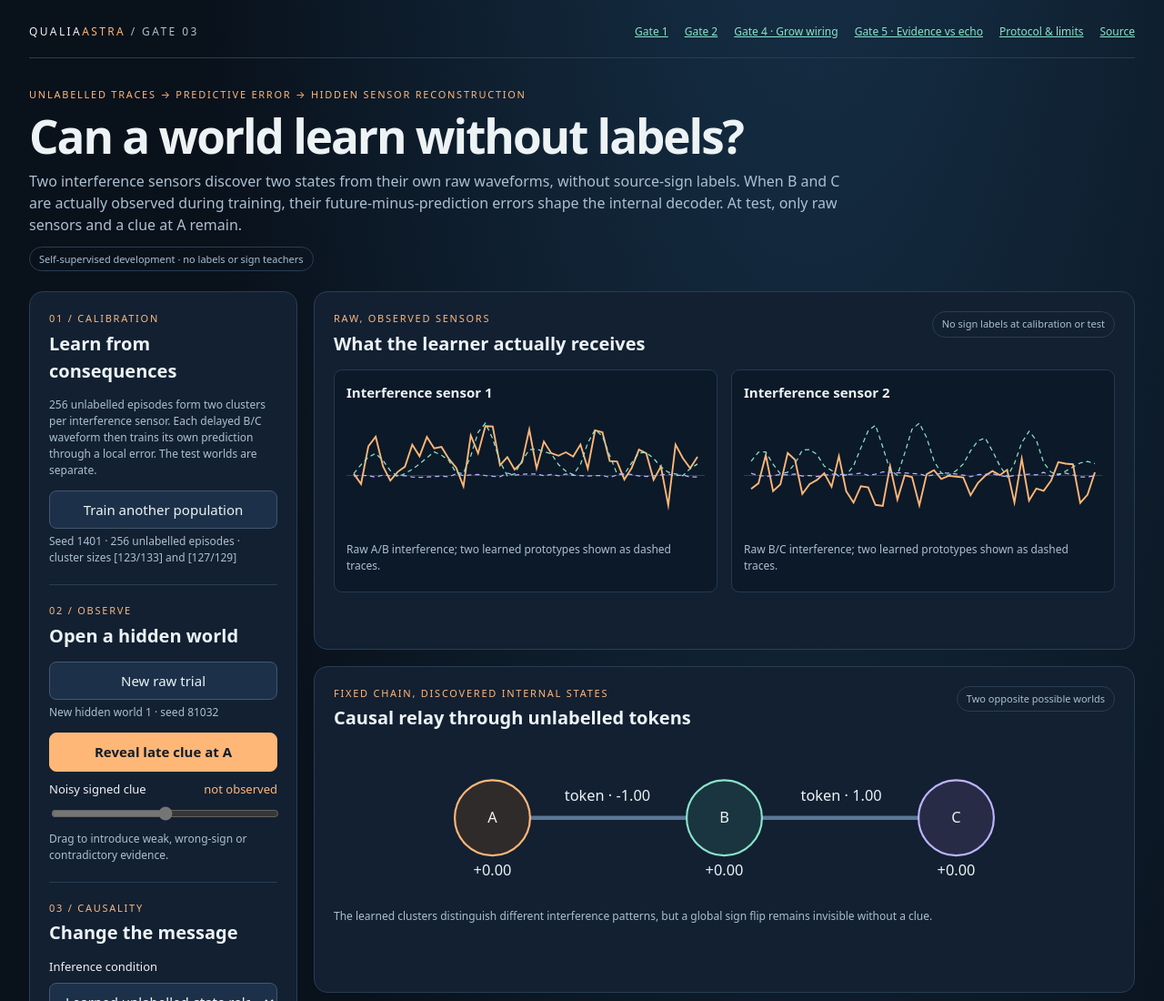
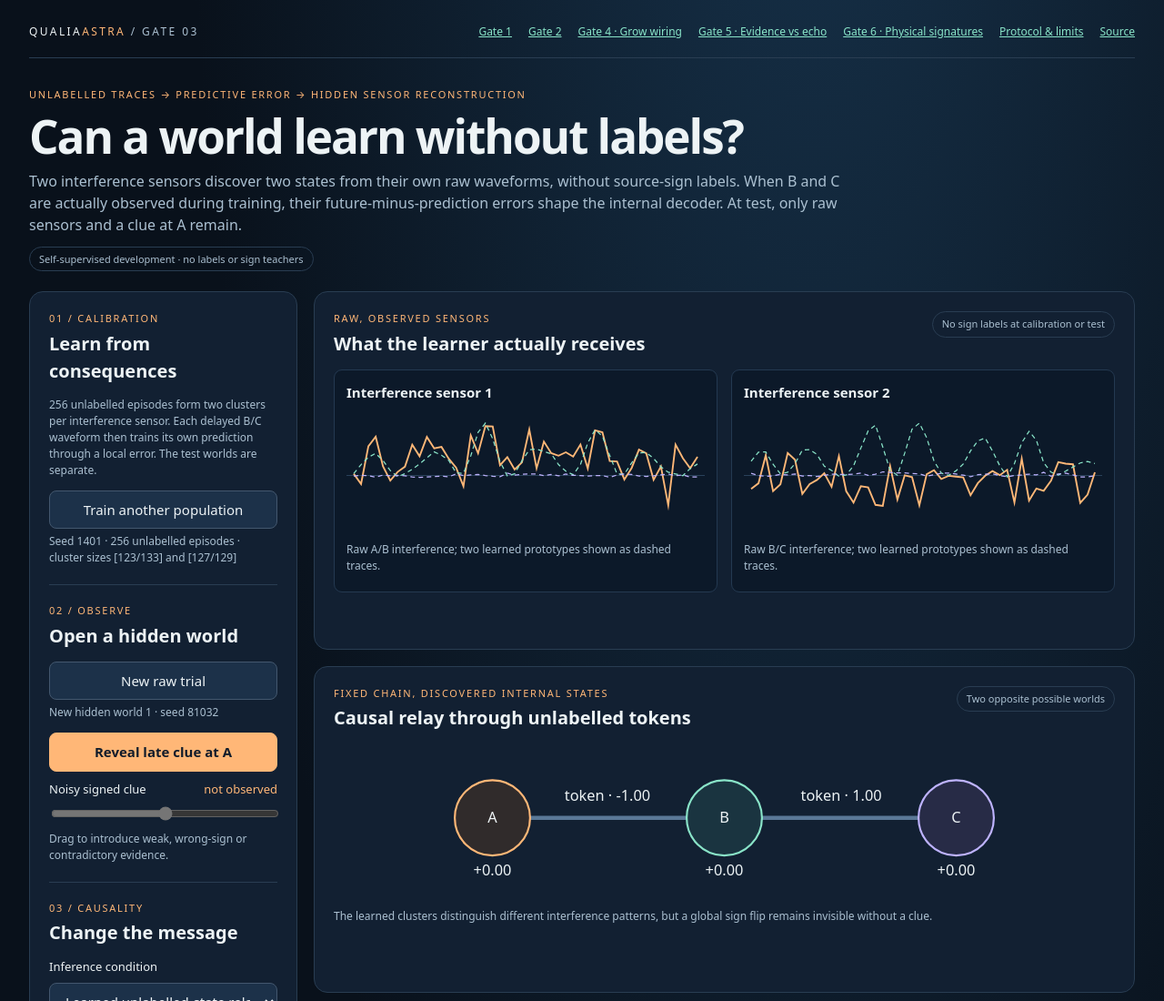
Before and after one commit to anttiluode/QualiaAstra, a plain HTML site: page gate3.html in a window 1280 px wide. Shown: the top 1100 px of the page at 91% size. Drawn offline with Linux system fonts and the light colour scheme.

Commit message:
Navigation: link Gate 6 untagged physical-wave provenance from gate3.html

```diff
--- a/gate3.html
+++ b/gate3.html
@@ -20,7 +20,7 @@ table{width:100%;font-size:13px;border-collapse:collapse}th,td{padding:9px 6px;b
 </style>
 </head>
 <body><main>
-<header><div class="brand">Qualia<span style="color:var(--orange)">Astra</span> <span style="color:var(--sub)">/ Gate 03</span></div><nav class="nav"><a href="./index.html">Gate 1</a><a href="./gate2.html">Gate 2</a><a href="./gate4.html">Gate 4 · Grow wiring</a><a href="./gate5.html">Gate 5 · Evidence vs echo</a><a href="https://github.com/anttiluode/QualiaAstra/blob/main/docs/GATE3_PROTOCOL.md">Protocol & limits</a><a href="https://github.com/anttiluode/QualiaAstra">Source</a></nav></header>
+<header><div class="brand">Qualia<span style="color:var(--orange)">Astra</span> <span style="color:var(--sub)">/ Gate 03</span></div><nav class="nav"><a href="./index.html">Gate 1</a><a href="./gate2.html">Gate 2</a><a href="./gate4.html">Gate 4 · Grow wiring</a><a href="./gate5.html">Gate 5 · Evidence vs echo</a> <a href="./gate6.html">Gate 6 · Physical signatures</a><a href="https://github.com/anttiluode/QualiaAstra/blob/main/docs/GATE3_PROTOCOL.md">Protocol & limits</a><a href="https://github.com/anttiluode/QualiaAstra">Source</a></nav></header>
 <section class="intro"><div class="eyebrow">Unlabelled traces → predictive error → hidden sensor reconstruction</div><h1>Can a world learn without labels?</h1>
 <p>Two interference sensors discover two states from their own raw waveforms, without source-sign labels. When B and C are actually observed during training, their future-minus-prediction errors shape the internal decoder. At test, only raw sensors and a clue at A remain.</p>
 <span class="badge">Self-supervised development · no labels or sign teachers</span></section>
```
